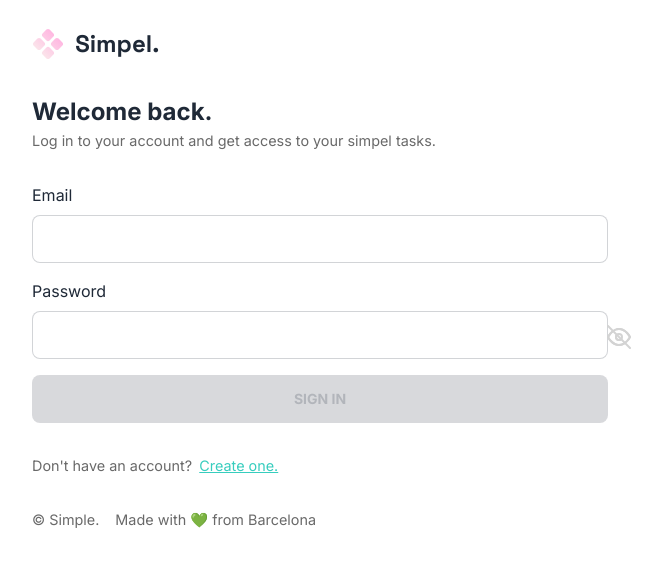
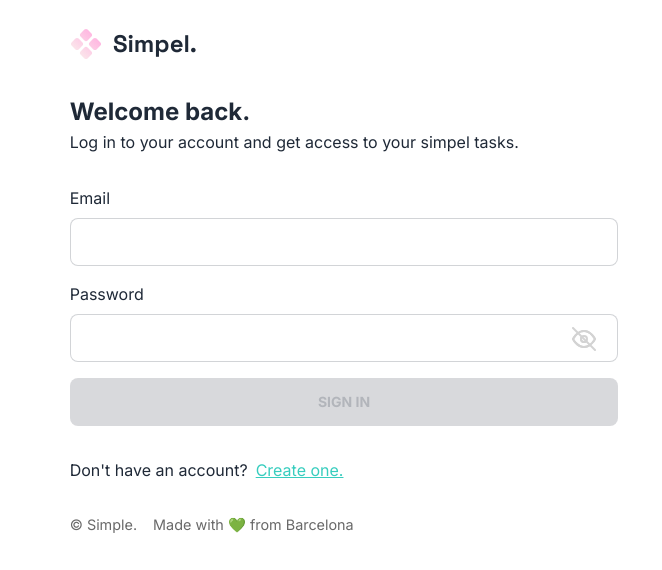
Before and after one commit to marias16/final-project-ironhack, a Vue app: page /auth/sign-in in a window 1280 px wide. Shown: the top 570 px of the page, without its empty margins (296-958 px from the left). Built offline with nearby package versions, Linux system fonts and the light colour scheme.

Commit message:
fixed resolution for password eye

```diff
--- a/src/App.vue
+++ b/src/App.vue
@@ -39,20 +39,33 @@ router.beforeEach(async (to, from, next) => {
     }
   }
 
-  @media screen and (min-width: 481px) and (max-width: 1027px){
+  @media screen and (min-width: 481px) and (max-width: 768px){
     .container {
       display: grid;
       grid-template-columns: 1fr 7fr 1fr;
     }
   }
 
-  @media only screen and (min-width: 1028px) and (max-width: 1920px){
+  @media only screen and (min-width: 769px) and (max-width: 1024px){
+    .container {
+      display: grid;
+      grid-template-columns: 1fr 3fr 1fr;
+    }
+  }
+
+  @media only screen and (min-width: 1025px) and (max-width: 1279px){
     .container {
       display: grid;
       grid-template-columns: 1fr 2fr 1fr;
     }
   }
 
+  @media only screen and (min-width: 1280px) and (max-width: 1920px){
+    .container {
+      display: grid;
+      grid-template-columns: 1fr 1.5fr 1fr;
+    }
+  }
 
 
   .main {
--- a/src/components/footerElement.vue
+++ b/src/components/footerElement.vue
@@ -5,7 +5,7 @@
 </div>
 </template>
 
-<style>
+<style scoped>
 
 div {
     display: flex;
```
